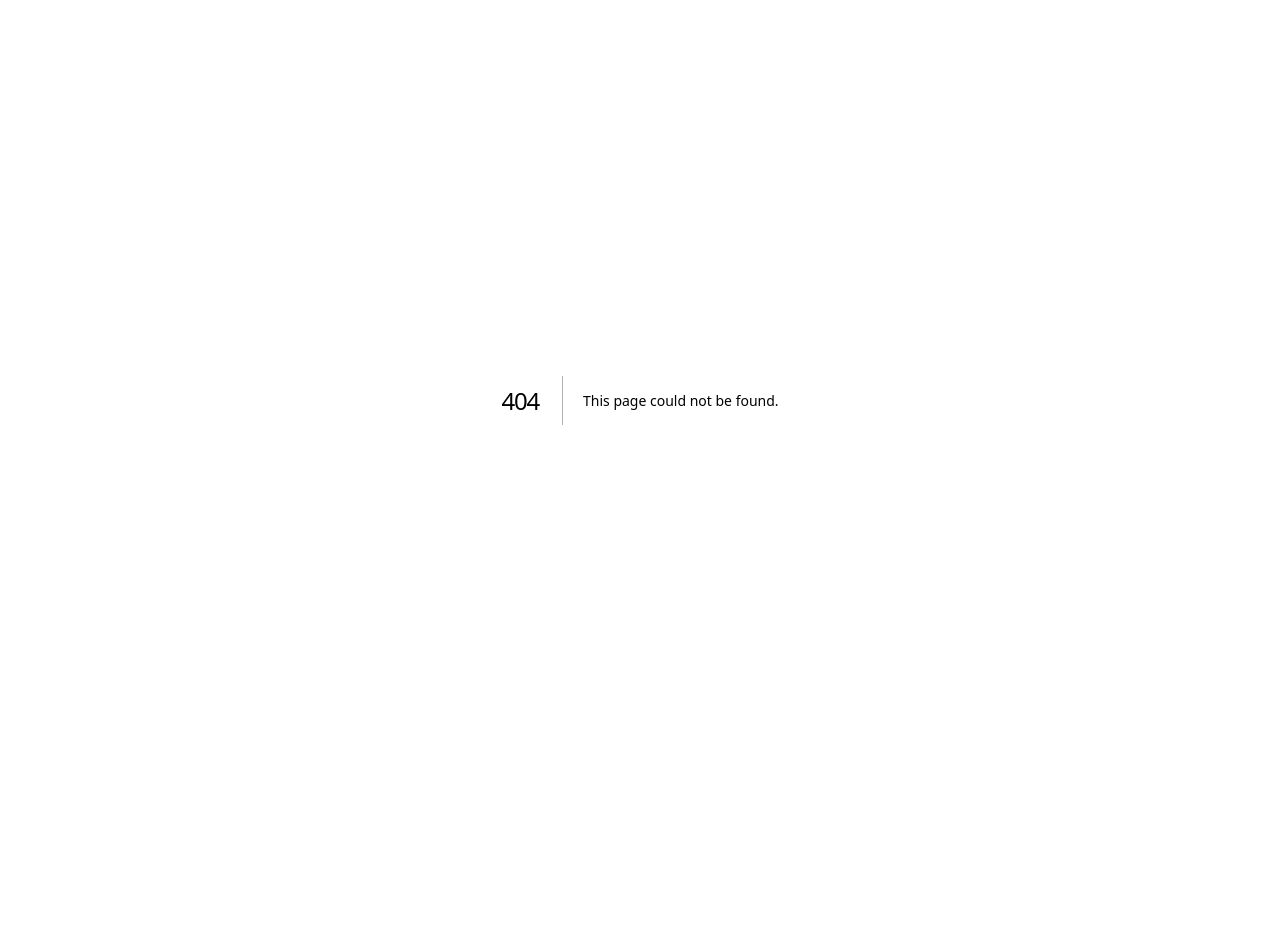
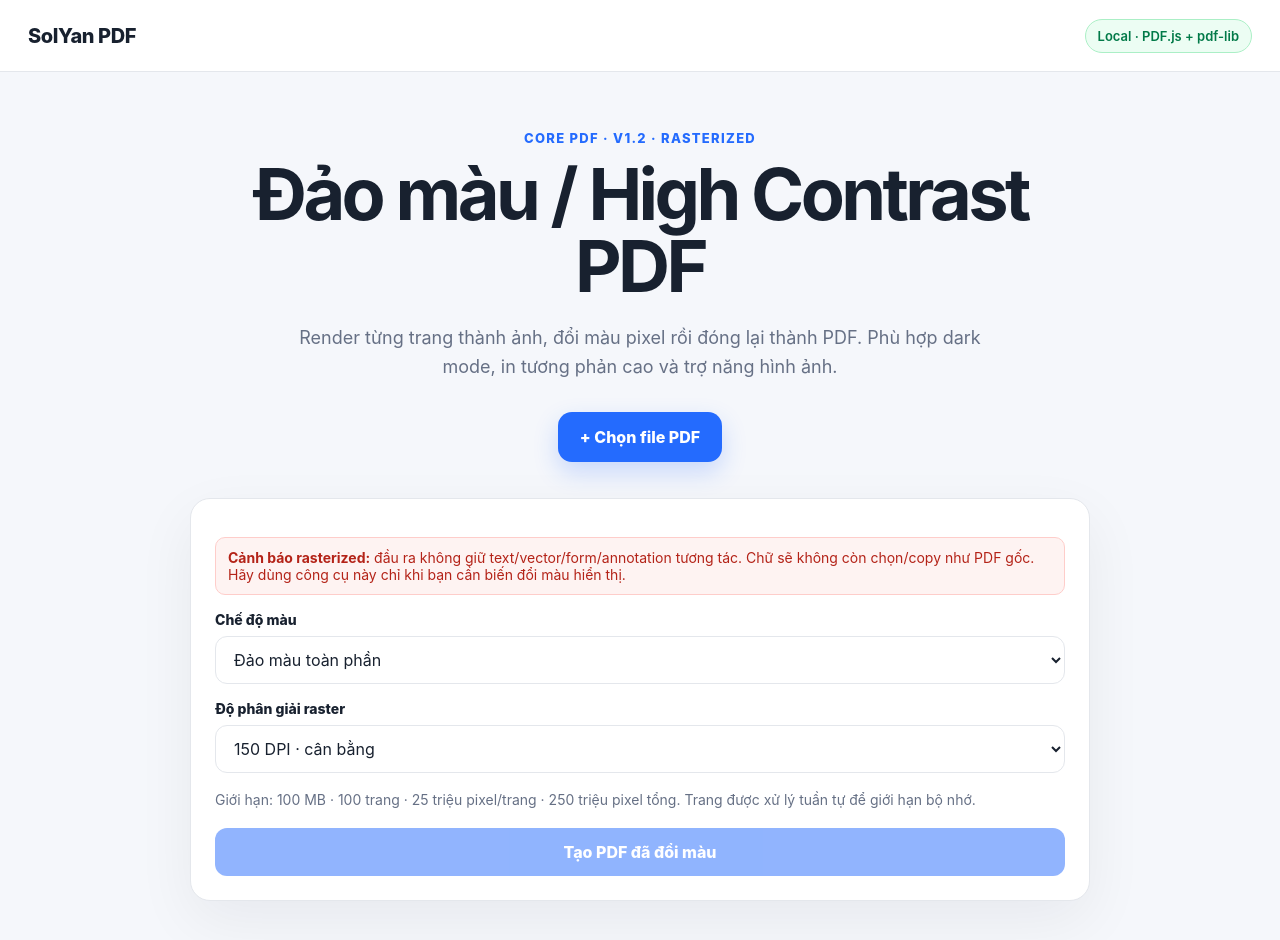
Before and after one commit to solyan842/SolYan-PDF, a Next.js app in the folder frontend/: page /color-transform in a window 1280 px wide. Before the commit this address had no page. Shown: the top 940 px of the page. Before the commit the page ends 800 px from the top, so only its background shows below. Built offline with nearby package versions, Linux system fonts and the light colour scheme.

Commit message:
feat: add rasterized PDF color transform UI

```diff
--- /dev/null
+++ b/frontend/app/color-transform/page.tsx
@@ -0,0 +1,135 @@
+'use client';
+
+import { ChangeEvent, useState } from 'react';
+import { PDFDocument } from 'pdf-lib';
+import { downloadPdf } from '../../lib/pdf-client';
+import { ColorTransformMode, transformRgba } from '../../lib/color-transform';
+
+const MAX_FILE_SIZE = 100 * 1024 * 1024;
+const MAX_PAGE_COUNT = 100;
+const MAX_SINGLE_PAGE_PIXELS = 25_000_000;
+const MAX_TOTAL_PIXELS = 250_000_000;
+
+const MODES: Array<{ value: ColorTransformMode; label: string }> = [
+  { value: 'invert', label: 'Đảo màu toàn phần' },
+  { value: 'grayscale', label: 'Thang xám' },
+  { value: 'white-on-black', label: 'Chữ trắng / nền đen' },
+  { value: 'black-on-white', label: 'Chữ đen / nền trắng' },
+  { value: 'yellow-on-black', label: 'Chữ vàng / nền đen' },
+  { value: 'green-on-black', label: 'Chữ xanh / nền đen' },
+  { value: 'custom', label: 'Hai màu tùy chỉnh' },
+];
+
+function blobFromCanvas(canvas: HTMLCanvasElement): Promise<Blob> {
+  return new Promise((resolve, reject) => canvas.toBlob(
+    (value) => value ? resolve(value) : reject(new Error('Không thể tạo raster PNG từ trang.')),
+    'image/png',
+  ));
+}
+
+export default function ColorTransformPage() {
+  const [file, setFile] = useState<File | null>(null);
+  const [mode, setMode] = useState<ColorTransformMode>('invert');
+  const [dpi, setDpi] = useState(150);
+  const [threshold, setThreshold] = useState(160);
+  const [textColor, setTextColor] = useState('#ffffff');
+  const [backgroundColor, setBackgroundColor] = useState('#000000');
+  const [busy, setBusy] = useState(false);
+  const [progress, setProgress] = useState('');
+  const [error, setError] = useState('');
+
+  function onFile(event: ChangeEvent<HTMLInputElement>) {
+    const selected = event.target.files?.[0] ?? null;
+    if (selected && selected.size > MAX_FILE_SIZE) {
+      setFile(null);
+      setError('PDF vượt giới hạn 100 MB cho Color Transform local.');
+      event.target.value = '';
+      return;
+    }
+    setFile(selected);
+    setProgress('');
+    setError('');
+  }
+
+  async function transformPdf() {
+    if (!file) return;
+    setBusy(true);
+    setError('');
+    setProgress('');
+
+    try {
+      const pdfjs = await import('pdfjs-dist');
+      pdfjs.GlobalWorkerOptions.workerSrc = new URL('pdfjs-dist/build/pdf.worker.min.mjs', import.meta.url).toString();
+      const task = pdfjs.getDocument({ data: new Uint8Array(await file.arrayBuffer()) });
+      const source = await task.promise;
+      try {
+        if (source.numPages > MAX_PAGE_COUNT) throw new Error(`PDF vượt giới hạn ${MAX_PAGE_COUNT} trang cho Color Transform raster.`);
+        const output = await PDFDocument.create();
+        const scale = dpi / 72;
+        let totalPixels = 0;
+
+        for (let pageNumber = 1; pageNumber <= source.numPages; pageNumber += 1) {
+          setProgress(`Đang rasterize và đổi màu trang ${pageNumber}/${source.numPages}…`);
+          const page = await source.getPage(pageNumber);
+          const viewport = page.getViewport({ scale });
+          const width = Math.ceil(viewport.width);
+          const height = Math.ceil(viewport.height);
+          const pixels = width * height;
+          if (pixels > MAX_SINGLE_PAGE_PIXELS) throw new Error(`Trang ${pageNumber} vượt giới hạn 25 triệu pixel ở ${dpi} DPI.`);
+          totalPixels += pixels;
+          if (totalPixels > MAX_TOTAL_PIXELS) throw new Error('Tổng raster vượt giới hạn 250 triệu pixel; hãy giảm DPI hoặc tách PDF trước.');
+
+          const canvas = document.createElement('canvas');
+          canvas.width = width;
+          canvas.height = height;
+          const context = canvas.getContext('2d', { willReadFrequently: true });
+          if (!context) throw new Error('Canvas 2D không khả dụng.');
+          await page.render({ canvas, canvasContext: context, viewport, background: '#ffffff' }).promise;
+
+          const imageData = context.getImageData(0, 0, width, height);
+          imageData.data.set(transformRgba(imageData.data, { mode, threshold, textColor, backgroundColor }));
+          context.putImageData(imageData, 0, 0);
+
+          const pngBlob = await blobFromCanvas(canvas);
+          const png = await output.embedPng(await pngBlob.arrayBuffer());
+          const pageWidth = viewport.width / scale;
+          const pageHeight = viewport.height / scale;
+          const outputPage = output.addPage([pageWidth, pageHeight]);
+          outputPage.drawImage(png, { x: 0, y: 0, width: pageWidth, height: pageHeight });
+
+          canvas.width = 1;
+          canvas.height = 1;
+        }
+
+        setProgress('Đang tạo PDF rasterized…');
+        downloadPdf(await output.save({ useObjectStreams: true }), 'solyan-color-transformed-raster.pdf');
+        setProgress(`Hoàn tất ${source.numPages} trang · đầu ra rasterized ${dpi} DPI.`);
+      } finally {
+        await task.destroy();
+      }
+    } catch (cause) {
+      setError(cause instanceof Error ? cause.message : 'Không thể đổi màu PDF.');
+    } finally {
+      setBusy(false);
+    }
+  }
+
+  const twoColor = ['white-on-black', 'black-on-white', 'yellow-on-black', 'green-on-black', 'custom'].includes(mode);
+
+  return <main className="shell">
+    <header className="topbar"><a className="brand" href="/">SolYan PDF</a><div className="privacy-pill">Local · PDF.js + pdf-lib</div></header>
+    <section className="hero compact-hero"><p className="eyebrow">CORE PDF · V1.2 · RASTERIZED</p><h1>Đảo màu / High Contrast PDF</h1><p className="subtitle">Render từng trang thành ảnh, đổi màu pixel rồi đóng lại thành PDF. Phù hợp dark mode, in tương phản cao và trợ năng hình ảnh.</p><label className="picker"><input type="file" accept="application/pdf,.pdf" onChange={onFile}/><span>+ Chọn file PDF</span></label></section>
+    <section className="workspace form-workspace">
+      <div className="error"><strong>Cảnh báo rasterized:</strong> đầu ra không giữ text/vector/form/annotation tương tác. Chữ sẽ không còn chọn/copy như PDF gốc. Hãy dùng công cụ này chỉ khi bạn cần biến đổi màu hiển thị.</div>
+      <label className="field"><span>Chế độ màu</span><select value={mode} onChange={(e)=>setMode(e.target.value as ColorTransformMode)}>{MODES.map((item)=><option key={item.value} value={item.value}>{item.label}</option>)}</select></label>
+      <label className="field"><span>Độ phân giải raster</span><select value={dpi} onChange={(e)=>setDpi(Number(e.target.value))}><option value={96}>96 DPI · nhẹ</option><option value={150}>150 DPI · cân bằng</option><option value={200}>200 DPI · chi tiết</option></select></label>
+      {twoColor && <label className="field"><span>Ngưỡng foreground/background: {threshold}</span><input type="range" min="0" max="255" step="1" value={threshold} onChange={(e)=>setThreshold(Number(e.target.value))}/></label>}
+      {mode === 'custom' && <div className="inline-controls"><label className="field"><span>Màu foreground/text</span><input type="color" value={textColor} onChange={(e)=>setTextColor(e.target.value)}/></label><label className="field"><span>Màu background</span><input type="color" value={backgroundColor} onChange={(e)=>setBackgroundColor(e.target.value)}/></label></div>}
+      {file && <p className="selected-file">Đã chọn: <strong>{file.name}</strong></p>}
+      <p className="hint">Giới hạn: 100 MB · 100 trang · 25 triệu pixel/trang · 250 triệu pixel tổng. Trang được xử lý tuần tự để giới hạn bộ nhớ.</p>
+      {progress && <div className="result-box">{progress}</div>}
+      {error && <div className="error">{error}</div>}
+      <button className="merge-button" type="button" onClick={transformPdf} disabled={!file || busy}>{busy ? 'Đang xử lý…' : 'Tạo PDF đã đổi màu'}</button>
+    </section>
+  </main>;
+}
```
